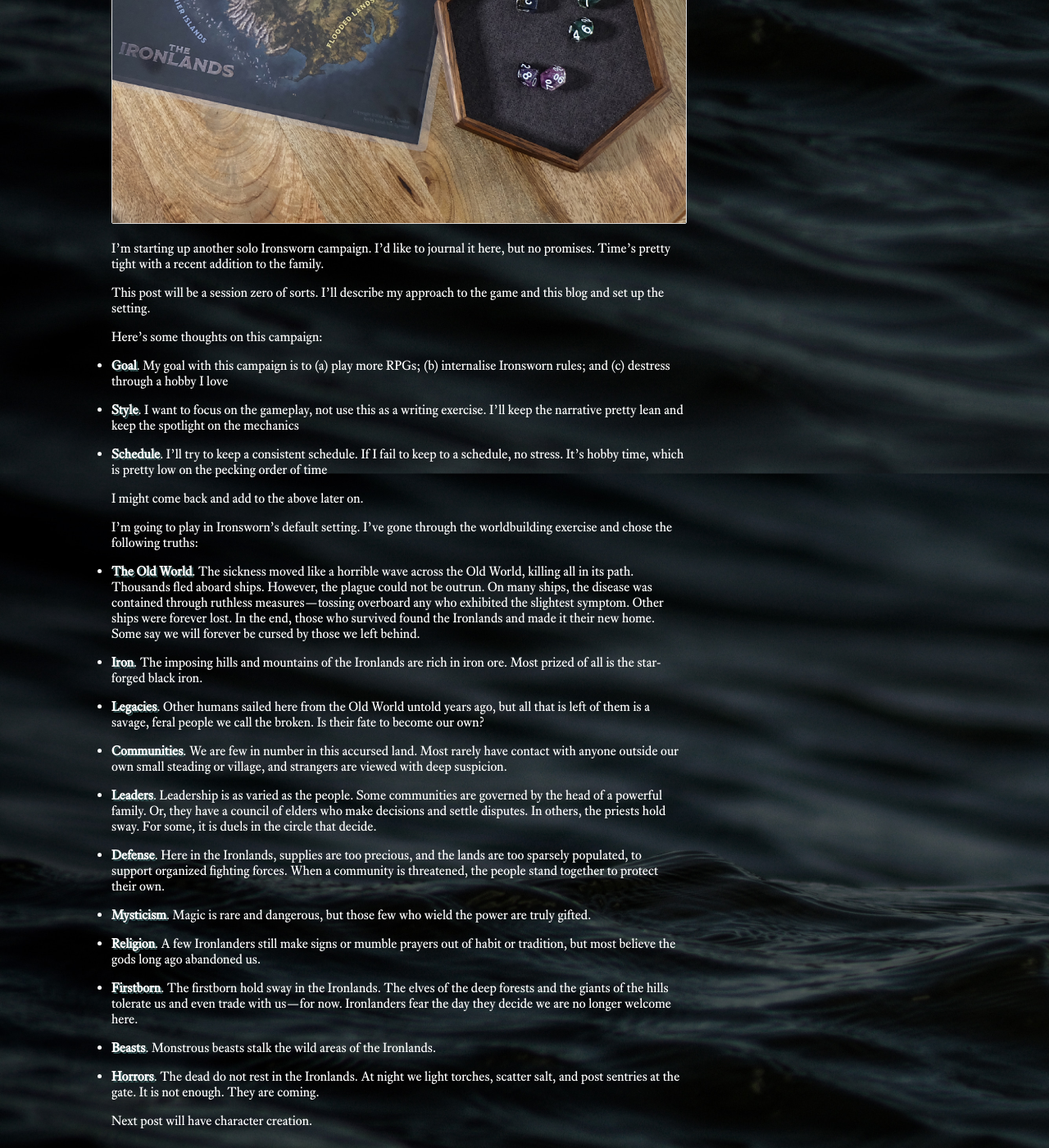
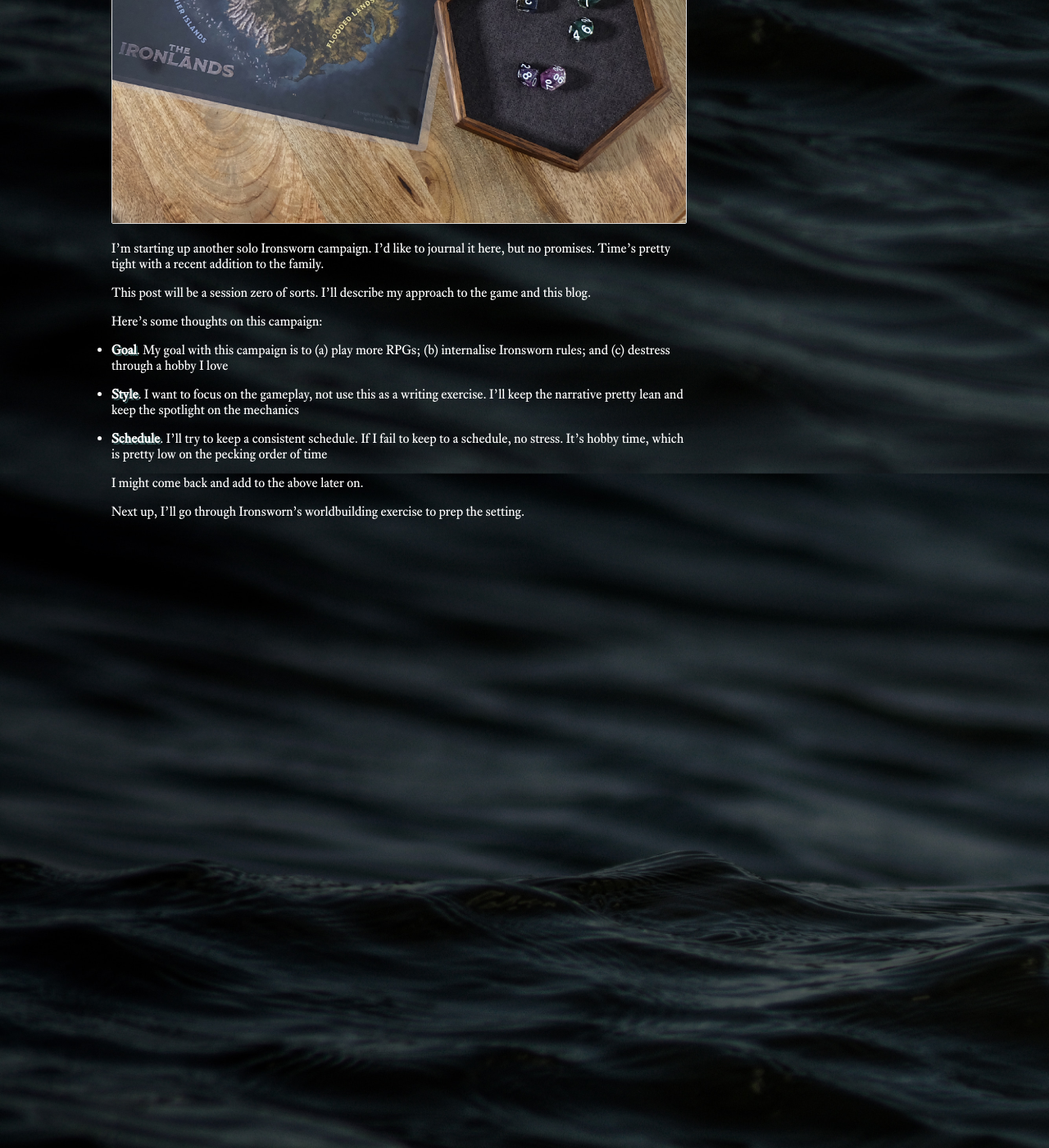
Before and after one commit to mendercap/mendercap-jekyll, a Jekyll site: the page built from collections/_posts/2021-08-22-back-to-ironsworn.md, in a window 1280 px wide and 1400 px high, scrolled down 703 px. Shown: the whole window at 82% size. Built offline with Jekyll 4.4.1, drawn with Linux system fonts in a browser that asks for light colours; some of the changed text lies outside the part shown.

Commit message:
split first post

```diff
--- a/collections/_posts/2021-08-22-back-to-ironsworn.md
+++ b/collections/_posts/2021-08-22-back-to-ironsworn.md
@@ -2,14 +2,14 @@
 layout: post
 title: "Starting back up with Ironsworn"
 author: "Michael Chumak"
-tags: [ironsworn, ap]
+tags: [ironsworn, actual-play]
 ---
 
 ![Game props](/assets/images/210822.IronswornProps.1000.jpg)
 
 I'm starting up another solo Ironsworn campaign. I'd like to journal it here, but no promises. Time's pretty tight with a recent addition to the family.
 
-This post will be a session zero of sorts. I'll describe my approach to the game and this blog and set up the setting.
+This post will be a session zero of sorts. I'll describe my approach to the game and this blog.
 
 <!-- more -->
 
@@ -20,20 +20,4 @@
 
 I might come back and add to the above later on.
 
-I'm going to play in Ironsworn's default setting. I've gone through the worldbuilding exercise and chose the following truths:
-- **The Old World**. The sickness moved like a horrible wave across the Old World, killing all in its path. Thousands fled aboard ships.
-However, the plague could not be outrun. On many ships, the disease was contained through ruthless measures—tossing overboard any who exhibited the slightest symptom. Other ships were forever lost. In the end, those who survived found the Ironlands and made it their new home. Some say we will forever be cursed by those we left behind.
-- **Iron**. The imposing hills and mountains of the Ironlands are rich in iron ore. Most prized of all is the star-forged black iron.
-- **Legacies**. Other humans sailed here from the Old World untold years ago, but all that is left of them is a savage, feral people we call the broken. Is their fate to become our own?
-- **Communities**. We are few in number in this accursed land. Most rarely have contact with anyone outside our own small steading or village, and strangers are viewed with deep suspicion.
-- **Leaders**. Leadership is as varied as the people. Some communities are governed by the head of a powerful family. Or, they have a council of elders who make decisions and settle disputes. In others, the priests hold sway. For some, it is duels in the circle that decide.
-- **Defense**. Here in the Ironlands, supplies are too precious, and the lands are too sparsely populated, to support organized fighting forces. When a community is threatened, the people stand together to protect their own.
-- **Mysticism**. Magic is rare and dangerous, but those few who wield the power are truly gifted.
-- **Religion**. A few Ironlanders still make signs or mumble prayers out of habit or tradition, but most believe the gods long ago
-abandoned us.
-- **Firstborn**. The firstborn hold sway in the Ironlands. The elves of the deep forests and the giants of the hills tolerate us and even trade with us—for now. Ironlanders fear the day they decide we are no longer welcome here.
-- **Beasts**. Monstrous beasts stalk the wild areas of the Ironlands.
-- **Horrors**. The dead do not rest in the Ironlands. At night we light torches, scatter salt, and post sentries at the gate. It is not enough.
-They are coming.
-
-Next post will have character creation.
+Next up, I'll go through Ironsworn's worldbuilding exercise to prep the setting.
```
Also changed, not shown: blog.html (deleted, +0 -14 lines), collections/_posts/2021-08-23-filling-out-the-world-workbook.md (added, +28 -0 lines).
